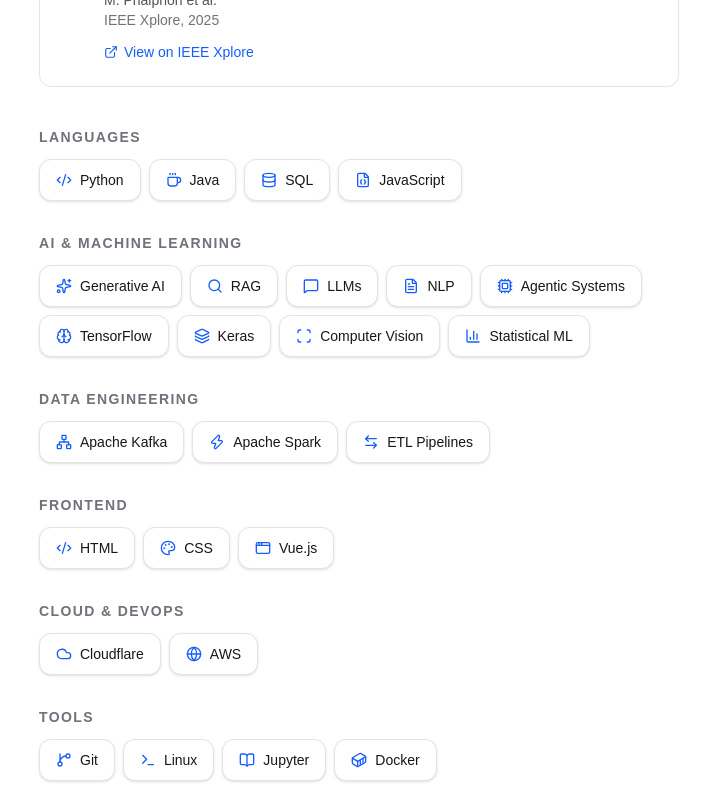
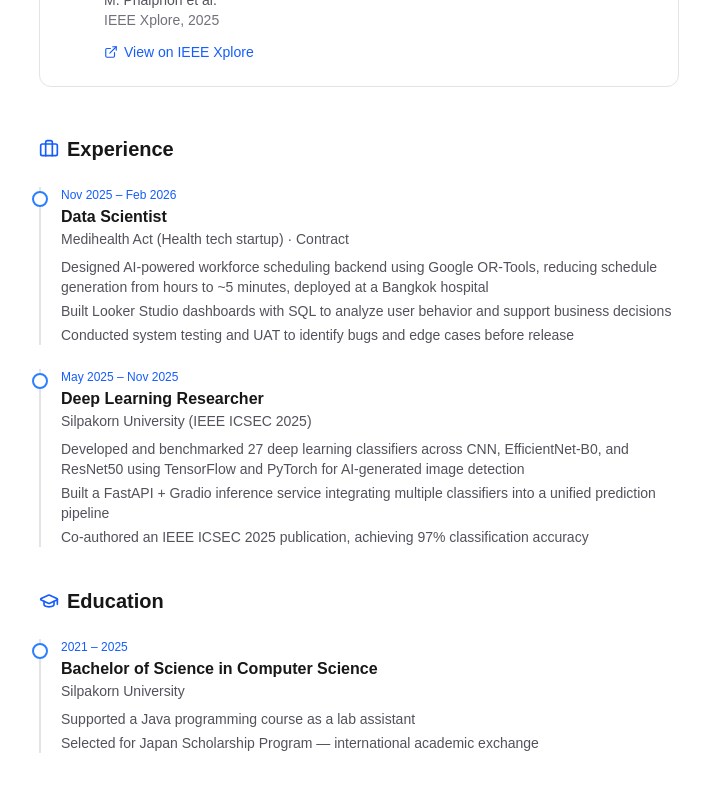
Before and after one commit to Supmanzz555/Portfolio, a Next.js app: page /about in a window 1280 px wide. Shown: the part 600-1396 px from the top of the page, without its empty margins (281-991 px from the left). Built offline with nearby package versions, Linux system fonts and the light colour scheme.

Commit message:
Add experience section with work history and education

```diff
--- a/src/app/about/page.tsx
+++ b/src/app/about/page.tsx
@@ -6,6 +6,7 @@
 import { FadeInUp } from "@/components/AnimatedSection"
 import SkillsGrid from "@/components/SkillsGrid"
 import PublicationCard from "@/components/PublicationCard"
+import ExperienceSection from "@/components/ExperienceSection"
 
 export default function About() {
   const data = getPageContent("about")
@@ -66,6 +67,8 @@
           <PublicationCard pub={publication} />
         </div>
 
+        <ExperienceSection />
+
         <SkillsGrid />
       </div>
     </FadeInUp>
--- /dev/null
+++ b/src/components/ExperienceSection.tsx
@@ -0,0 +1,98 @@
+import { Briefcase, GraduationCap } from "lucide-react"
+
+const experience = [
+  {
+    type: "work",
+    title: "Data Scientist",
+    org: "Medihealth Act (Health tech startup) · Contract",
+    date: "Nov 2025 – Feb 2026",
+    highlights: [
+      "Designed AI-powered workforce scheduling backend using Google OR-Tools, reducing schedule generation from hours to ~5 minutes, deployed at a Bangkok hospital",
+      "Built Looker Studio dashboards with SQL to analyze user behavior and support business decisions",
+      "Conducted system testing and UAT to identify bugs and edge cases before release",
+    ],
+  },
+  {
+    type: "work",
+    title: "Deep Learning Researcher",
+    org: "Silpakorn University (IEEE ICSEC 2025)",
+    date: "May 2025 – Nov 2025",
+    highlights: [
+      "Developed and benchmarked 27 deep learning classifiers across CNN, EfficientNet-B0, and ResNet50 using TensorFlow and PyTorch for AI-generated image detection",
+      "Built a FastAPI + Gradio inference service integrating multiple classifiers into a unified prediction pipeline",
+      "Co-authored an IEEE ICSEC 2025 publication, achieving 97% classification accuracy",
+    ],
+  },
+]
+
+const education = [
+  {
+    degree: "Bachelor of Science in Computer Science",
+    school: "Silpakorn University",
+    date: "2021 – 2025",
+    highlights: [
+      "Supported a Java programming course as a lab assistant",
+      "Selected for Japan Scholarship Program — international academic exchange",
+    ],
+  },
+]
+
+export default function ExperienceSection() {
+  return (
+    <div className="mt-12 space-y-10">
+      <div>
+        <h2 className="mb-6 flex items-center gap-2 text-xl font-semibold">
+          <Briefcase size={20} className="text-blue-600 dark:text-blue-400" />
+          Experience
+        </h2>
+        <div className="space-y-6">
+          {experience.map((exp) => (
+            <div
+              key={exp.title}
+              className="relative border-l-2 border-zinc-200 pl-5 dark:border-zinc-700"
+            >
+              <div className="absolute -left-[9px] top-1 h-4 w-4 rounded-full border-2 border-blue-500 bg-white dark:bg-zinc-950" />
+              <p className="text-xs font-medium text-blue-600 dark:text-blue-400">{exp.date}</p>
+              <h3 className="mt-0.5 font-semibold">{exp.title}</h3>
+              <p className="text-sm text-zinc-600 dark:text-zinc-400">{exp.org}</p>
+              <ul className="mt-2 space-y-1">
+                {exp.highlights.map((h, i) => (
+                  <li key={i} className="text-sm text-zinc-600 dark:text-zinc-400">
+                    {h}
+                  </li>
+                ))}
+              </ul>
+            </div>
+          ))}
+        </div>
+      </div>
+
+      <div>
+        <h2 className="mb-6 flex items-center gap-2 text-xl font-semibold">
+          <GraduationCap size={20} className="text-blue-600 dark:text-blue-400" />
+          Education
+        </h2>
+        <div className="space-y-6">
+          {education.map((edu) => (
+            <div
+              key={edu.degree}
+              className="relative border-l-2 border-zinc-200 pl-5 dark:border-zinc-700"
+            >
+              <div className="absolute -left-[9px] top-1 h-4 w-4 rounded-full border-2 border-blue-500 bg-white dark:bg-zinc-950" />
+              <p className="text-xs font-medium text-blue-600 dark:text-blue-400">{edu.date}</p>
+              <h3 className="mt-0.5 font-semibold">{edu.degree}</h3>
+              <p className="text-sm text-zinc-600 dark:text-zinc-400">{edu.school}</p>
+              <ul className="mt-2 space-y-1">
+                {edu.highlights.map((h, i) => (
+                  <li key={i} className="text-sm text-zinc-600 dark:text-zinc-400">
+                    {h}
+                  </li>
+                ))}
+              </ul>
+            </div>
+          ))}
+        </div>
+      </div>
+    </div>
+  )
+}
```
Also changed, not shown: about me.txt (added), 1 other file (tests, documents, lock files or other folders).
